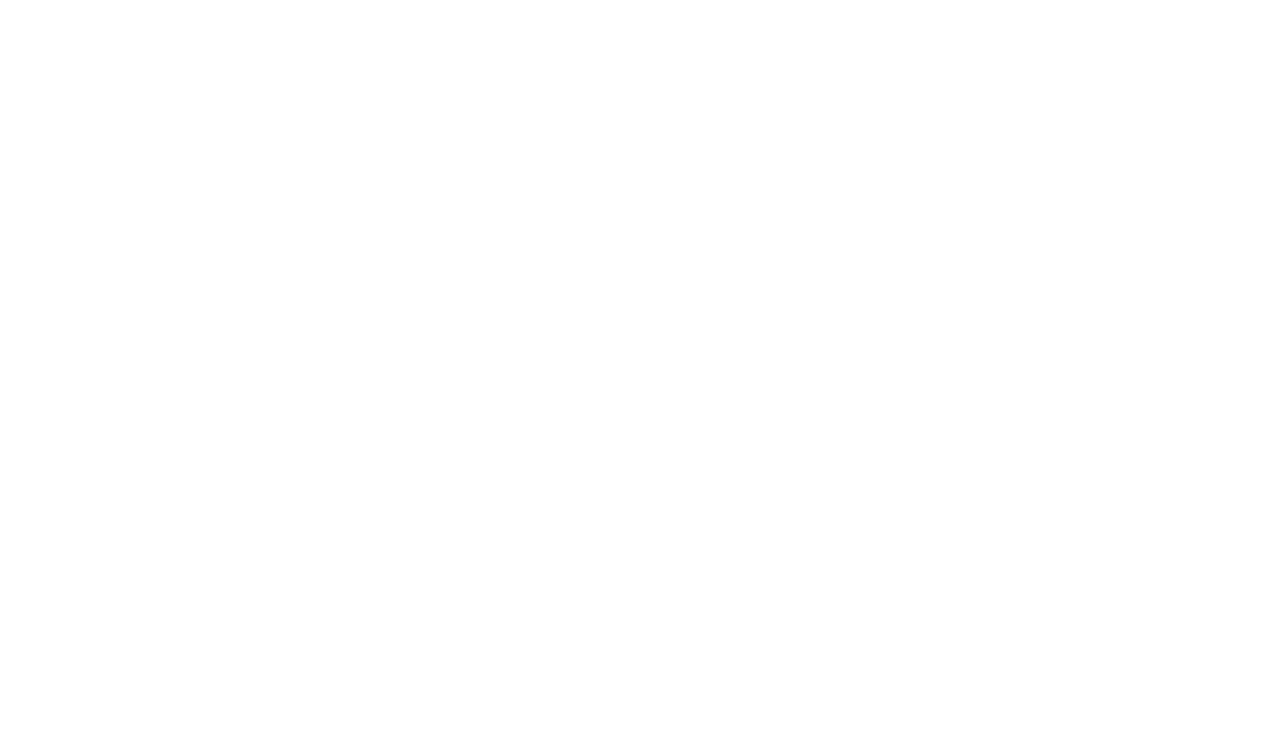
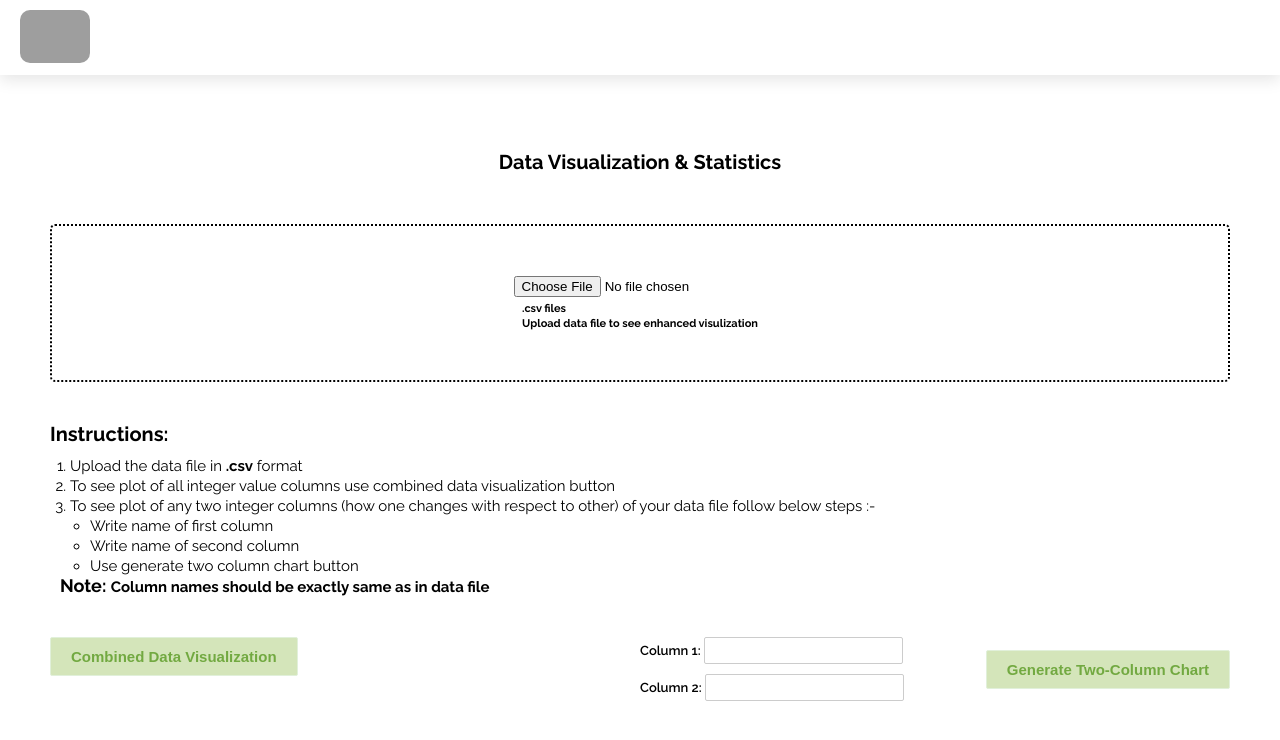
Before and after one commit to ambikaprasad21/Disastorous-Control, a React (Create React App) app: page /data-visulization in a window 1280 px wide. Before the commit this address had no page. Shown: the top 740 px of the page. Built offline with nearby package versions, Linux system fonts and the light colour scheme; grey boxes are pictures that could not be loaded.

Commit message:
added file upload and generate data insights functionality

```diff
--- a/package.json
+++ b/package.json
@@ -6,6 +6,7 @@
     "@testing-library/jest-dom": "^5.17.0",
     "@testing-library/react": "^13.4.0",
     "@testing-library/user-event": "^13.5.0",
+    "jszip": "^3.10.1",
     "react": "^18.2.0",
     "react-dom": "^18.2.0",
     "react-router-dom": "^6.22.3",
--- a/src/App.js
+++ b/src/App.js
@@ -1,12 +1,14 @@
 import { BrowserRouter, Route, Routes } from "react-router-dom";
 import "./App.css";
 import Dashboard from "./Dashboard/Dashboard";
+import FileUpload from "./GeneratePlot/FileUpload";
 
 function App() {
   return (
     <BrowserRouter>
       <Routes>
         <Route index element={<Dashboard />} />
+        <Route path="data-visulization" element={<FileUpload />} />
       </Routes>
     </BrowserRouter>
   );
--- /dev/null
+++ b/src/GeneratePlot/FileUpload.js
@@ -0,0 +1,217 @@
+import { useState } from "react";
+import JSZip from "jszip";
+import Header from "../components/Header";
+import styles from "./FileUpload.module.css";
+
+function FileUpload() {
+  const [file, setFile] = useState(null);
+  const [chartImage, setChartImage] = useState(null);
+  const [describeImage, setDescribeImage] = useState(null);
+  const [twoColumnChartImage, setTwoColumnChartImage] = useState(null);
+  const [column1, setColumn1] = useState("");
+  const [column2, setColumn2] = useState("");
+
+  const handleFileChange = (e) => {
+    setFile(e.target.files[0]);
+  };
+
+  const handleUpload = async () => {
+    if (!file) return alert("There is no file");
+    const formData = new FormData();
+    formData.append("file", file);
+
+    fetch("http://127.0.0.1:5000/upload", {
+      method: "POST",
+      body: formData,
+    })
+      .then((response) => response.blob())
+      .then((zipBlob) => {
+        const zipUrl = URL.createObjectURL(zipBlob);
+
+        // Extract images from the zip file
+        fetch(zipUrl)
+          .then((zipResponse) => zipResponse.blob())
+          .then((zipData) => {
+            const zip = new JSZip();
+            return zip.loadAsync(zipData);
+          })
+          .then((zip) => {
+            // Get images from the zip file
+            zip
+              .file("colored_chart.png")
+              .async("blob")
+              .then((coloredBlob) => {
+                setChartImage(URL.createObjectURL(coloredBlob));
+              });
+
+            zip
+              .file("describe_chart.png")
+              .async("blob")
+              .then((describeBlob) => {
+                setDescribeImage(URL.createObjectURL(describeBlob));
+              });
+          });
+      })
+      .catch((error) => console.error("Error:", error));
+
+    // fetch("http://127.0.0.1:5000/upload", {
+    //   method: "POST",
+    //   body: formData,
+    // })
+    //   .then((response) => Promise.all([response.blob(), response.blob()]))
+    //   .then(([coloredChartBlob, describeChartBlob]) => {
+    //     setChartImage(URL.createObjectURL(coloredChartBlob));
+    //     setDescribeImage(URL.createObjectURL(describeChartBlob));
+    //   })
+    //   .catch((error) => console.error("Error:", error));
+
+    // const response = await fetch("http://localhost:5000/upload", {
+    //   method: "POST",
+    //   body: formData,
+    // });
+
+    // if (response.ok) {
+    //   const data = await response.json();
+    //   console.log(data);
+    //   setColoredChartPath(data.colored_chart_path);
+    // }
+    // if (response.ok) {
+    //   const blob = await response.blob();
+    //   setChartImage(URL.createObjectURL(blob));
+    // }
+  };
+
+  const handleGenerateTwoColumnChart = async () => {
+    if (!file) return alert("There is no file");
+    const formData = new FormData();
+    formData.append("file", file);
+    formData.append("column1", column1);
+    formData.append("column2", column2);
+    if (column1 && column2) {
+      const response = await fetch(
+        "http://localhost:5000/generate_two_column_chart",
+        {
+          method: "POST",
+          body: formData,
+        }
+      );
+
+      if (response.ok) {
+        const blob = await response.blob();
+        console.log(blob);
+        setTwoColumnChartImage(URL.createObjectURL(blob));
+      }
+    } else {
+      alert("Both column names are required for a two-column chart");
+    }
+  };
+
+  return (
+    <>
+      <Header />
+      <div className={styles.file}>
+        <h1 className={styles["page-heading"]}>
+          Data Visualization & Statistics
+        </h1>
+
+        <div className={styles["file-upload"]}>
+          <input type="file" onChange={handleFileChange} accept=".csv" />
+          <div className={styles["file-upload__text"]}>
+            <p>.csv files</p>
+            <p>Upload data file to see enhanced visulization</p>
+          </div>
+        </div>
+
+        <div className={styles.instruction}>
+          <h1>Instructions:</h1>
+          <ol className={styles["outer-ol"]}>
+            <li>
+              Upload the data file in <strong>.csv</strong> format
+            </li>
+            <li>
+              To see plot of all integer value columns use combined data
+              visualization button
+            </li>
+            <li>
+              To see plot of any two integer columns (how one changes with
+              respect to other) of your data file follow below steps :-
+              <ol className={styles["inner-ol"]}>
+                <li>Write name of first column</li>
+                <li>Write name of second column</li>
+                <li>Use generate two column chart button</li>
+              </ol>
+              <p className={styles.note}>
+                <span className={styles["note-label"]}>Note: </span>
+                <strong>
+                  Column names should be exactly same as in data file
+                </strong>
+              </p>
+            </li>
+          </ol>
+        </div>
+
+        <div className={styles["canvas"]}>
+          <div className={styles["combined col"]}>
+            <button onClick={handleUpload} className={styles.btn}>
+              Combined Data Visualization
+            </button>
+            {chartImage && (
+              <img
+                src={chartImage}
+                alt="Colored Chart"
+                className={styles.plot}
+              />
+            )}
+            {describeImage && (
+              <img
+                src={describeImage}
+                alt="Describe Chart"
+                className={styles.plot}
+              />
+            )}
+          </div>
+          <div className={styles["two-column col"]}>
+            <div className={styles["input-and-button"]}>
+              <div className={styles.input}>
+                <div>
+                  <label>Column 1: </label>
+                  <input
+                    type="text"
+                    value={column1}
+                    onChange={(e) => setColumn1(e.target.value)}
+                    className={styles["col-value"]}
+                  />
+                </div>
+                <div>
+                  <label>Column 2: </label>
+                  <input
+                    type="text"
+                    value={column2}
+                    onChange={(e) => setColumn2(e.target.value)}
+                    className={styles["col-value"]}
+                  />
+                </div>
+              </div>
+              <button
+                onClick={handleGenerateTwoColumnChart}
+                className={styles.btn}
+              >
+                Generate Two-Column Chart
+              </button>
+            </div>
+
+            {twoColumnChartImage && (
+              <img
+                src={twoColumnChartImage}
+                alt="Two-Column Chart"
+                className={styles.plot}
+              />
+            )}
+          </div>
+        </div>
+      </div>
+    </>
+  );
+}
+
+export default FileUpload;
--- /dev/null
+++ b/src/GeneratePlot/FileUpload.module.css
@@ -0,0 +1,116 @@
+.file {
+  margin-top: 15rem;
+}
+
+.page-heading {
+  text-align: center;
+  margin-bottom: 5rem;
+}
+
+.file-upload {
+  display: flex;
+  flex-direction: column;
+  align-items: center;
+  justify-content: center;
+  gap: 5px;
+  border: dotted 2px black;
+  border-radius: 5px;
+  margin: 0 5rem;
+  margin-bottom: 4rem;
+  padding: 5rem 0;
+}
+
+.file-upload__text {
+  align-items: center;
+  /* margin-left: -2rem; */
+  font-weight: 650;
+  font-size: 11px;
+}
+
+.file-upload__text p:first-child {
+  margin-bottom: 2px;
+}
+
+/* instructions */
+.instruction {
+  margin: 0 5rem;
+  margin-bottom: 4rem;
+  /* padding: 2rem 0;
+  padding-left: 1rem; */
+}
+
+.outer-ol {
+  padding-top: 1rem;
+  margin-left: 2rem;
+  font-size: 1.5rem;
+  line-height: 2rem;
+}
+
+.inner-ol {
+  margin-left: 2rem;
+  list-style-type: circle;
+}
+
+.note {
+  margin-left: -1rem;
+}
+
+.note-label {
+  font-size: 1.8rem;
+  font-weight: 650;
+}
+
+/* buttons */
+
+.canvas {
+  margin: 0 5rem;
+  padding-bottom: 5rem;
+  display: grid;
+  grid-template-columns: repeat(2, 1fr);
+  align-items: start;
+}
+
+.plot {
+  width: 100%;
+}
+
+.btn {
+  padding: 1rem 2rem;
+  outline: none;
+  border: solid 1px #e1f0da;
+  background-color: #d4e5ba;
+  color: #72a941;
+  border-radius: 2px;
+  font-size: 1.5rem;
+  font-weight: 550;
+  cursor: pointer;
+  transition: all 1s;
+}
+
+.btn:hover {
+  background-color: #bfd8af;
+}
+
+.input-and-button {
+  display: flex;
+  justify-content: space-between;
+  align-items: center;
+}
+
+.input:first-child {
+  display: flex;
+  flex-direction: column;
+  gap: 1rem;
+}
+
+.input {
+  font-size: 1.3rem;
+  font-weight: 550;
+}
+
+.col-value {
+  padding: 5px 10px;
+  border: solid 1px #ccc;
+  border-radius: 2px;
+  outline: none;
+}
--- a/src/components/Header.js
+++ b/src/components/Header.js
@@ -1,16 +1,31 @@
+import { Link } from "react-router-dom";
 import styles from "./Header.module.css";
 
 const Header = () => {
   return (
     <div className={styles[`header-section`]}>
       <header className={styles.header}>
-        <div className={styles["logo-container"]}>
-          <img src="images/Logo.jpg" alt="Logo" className={styles.logo} />
-        </div>
+        <Link style={{ textDecoration: "none", cursor: "pointer" }} to={"/"}>
+          <div className={styles["logo-container"]}>
+            <img src="images/Logo.jpg" alt="Logo" className={styles.logo} />
+          </div>
+        </Link>
+
         <nav className={styles["nav-bar"]}>
           <ul>
             <li>Chemical Calculator</li>
-            <li>File Upload</li>
+            <li>
+              <Link
+                to={"/data-visulization"}
+                style={{
+                  cursor: "pointer",
+                  textDecoration: "none",
+                  color: "inherit",
+                }}
+              >
+                File Upload
+              </Link>{" "}
+            </li>
             <li>Chemical E-commerce</li>
           </ul>
         </nav>
```
Also changed, not shown: 2 other files (tests, documents, lock files or other folders).
